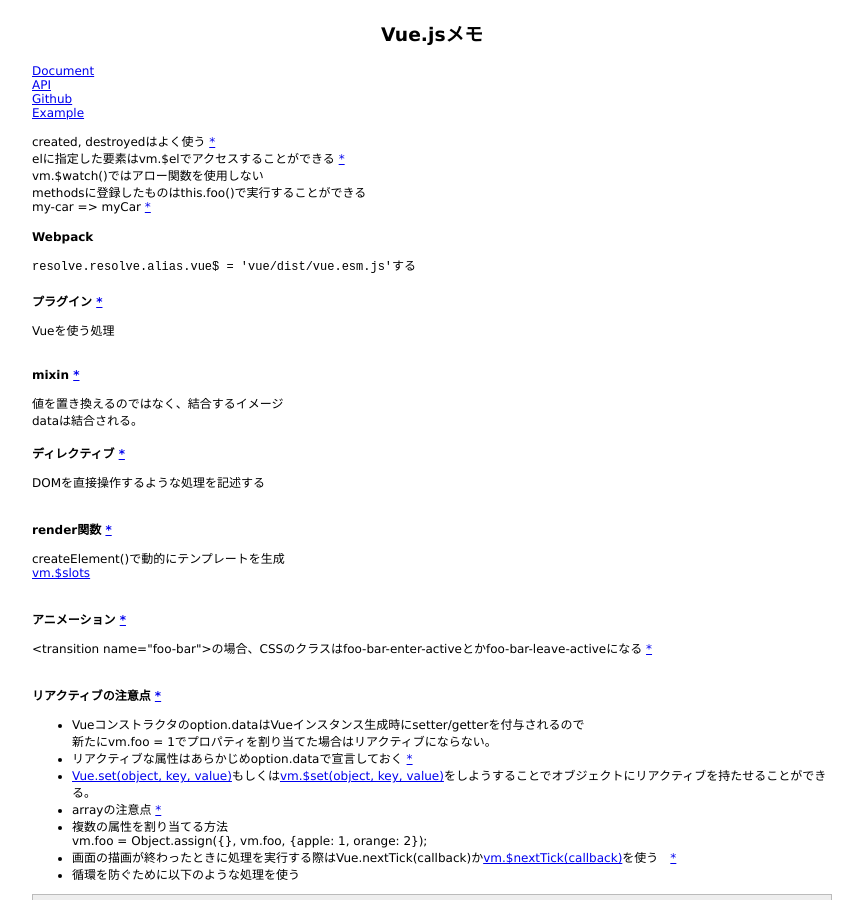
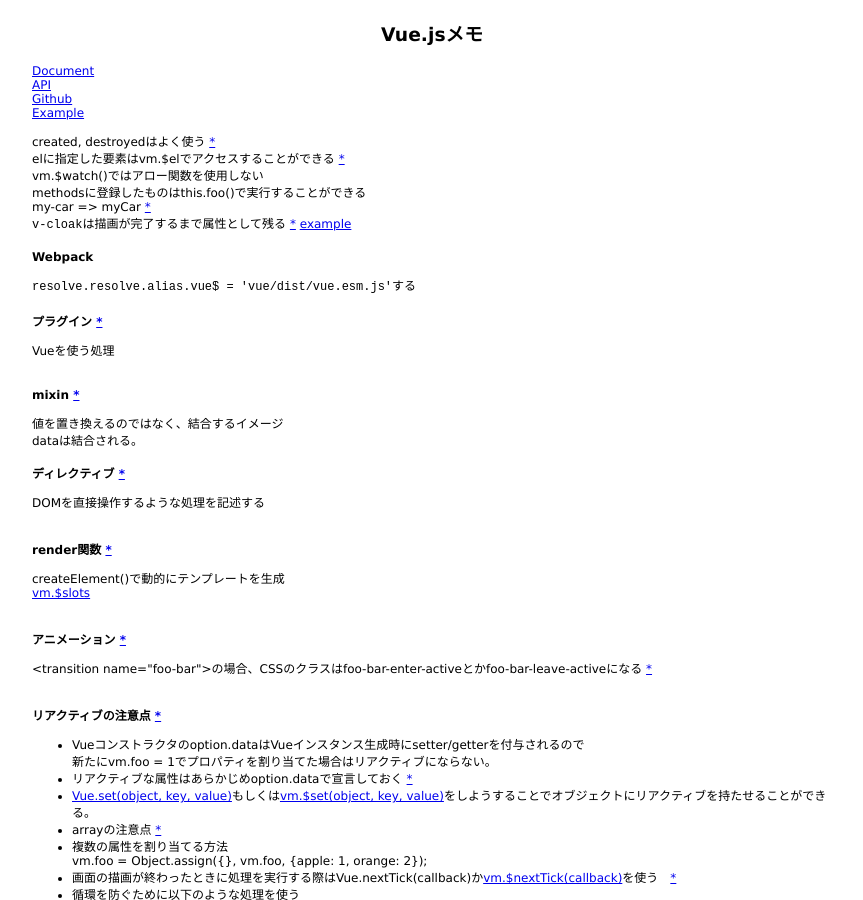
Before and after one commit to 38elements/38elements.github.com, a Jekyll site: the page built from _posts/2016-12-20-vuejs.md, in a window 1280 px wide and 900 px high. Shown: the whole window, without its empty margins (208-1071 px from the left). Built offline with Jekyll 4.4.1, drawn with Linux system fonts in a browser that asks for light colours.

Commit message:
Update 2016-12-20-vuejs.md

```diff
--- a/_posts/2016-12-20-vuejs.md
+++ b/_posts/2016-12-20-vuejs.md
@@ -12,6 +12,7 @@ elに指定した要素はvm.$elでアクセスすることができる [\*](htt
 vm.$watch()ではアロー関数を使用しない
 methodsに登録したものはthis.foo()で実行することができる
 my-car => myCar [\*](https://vuejs.org/v2/guide/components.html#Component-Naming-Conventions)
+`v-cloak`は描画が完了するまで属性として残る [\*](https://vuejs.org/v2/api/index.html#v-cloak) [example](http://jsdo.it/38elements/v-cloak)
 <br>
 
 #### Webpack
```
